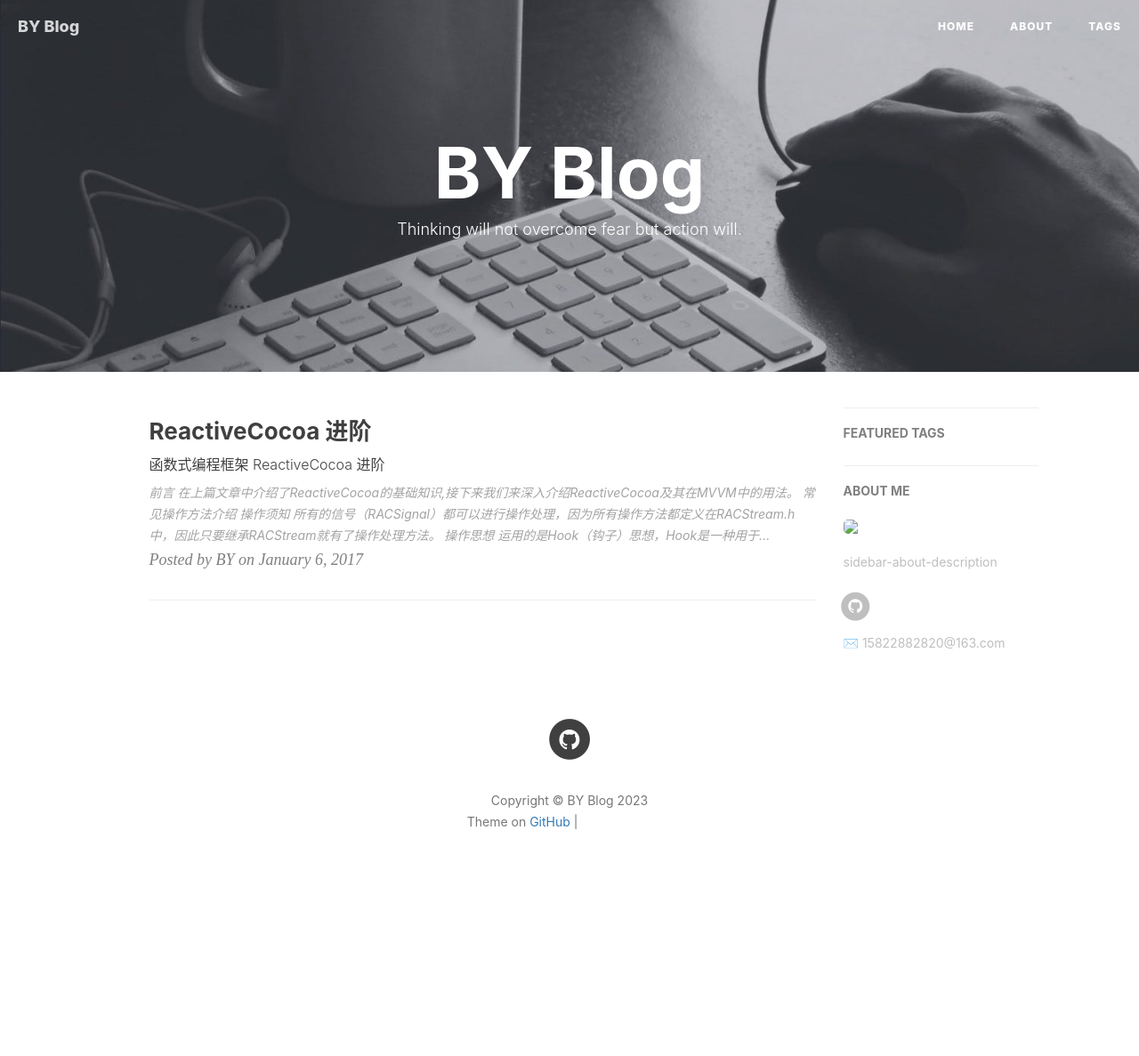
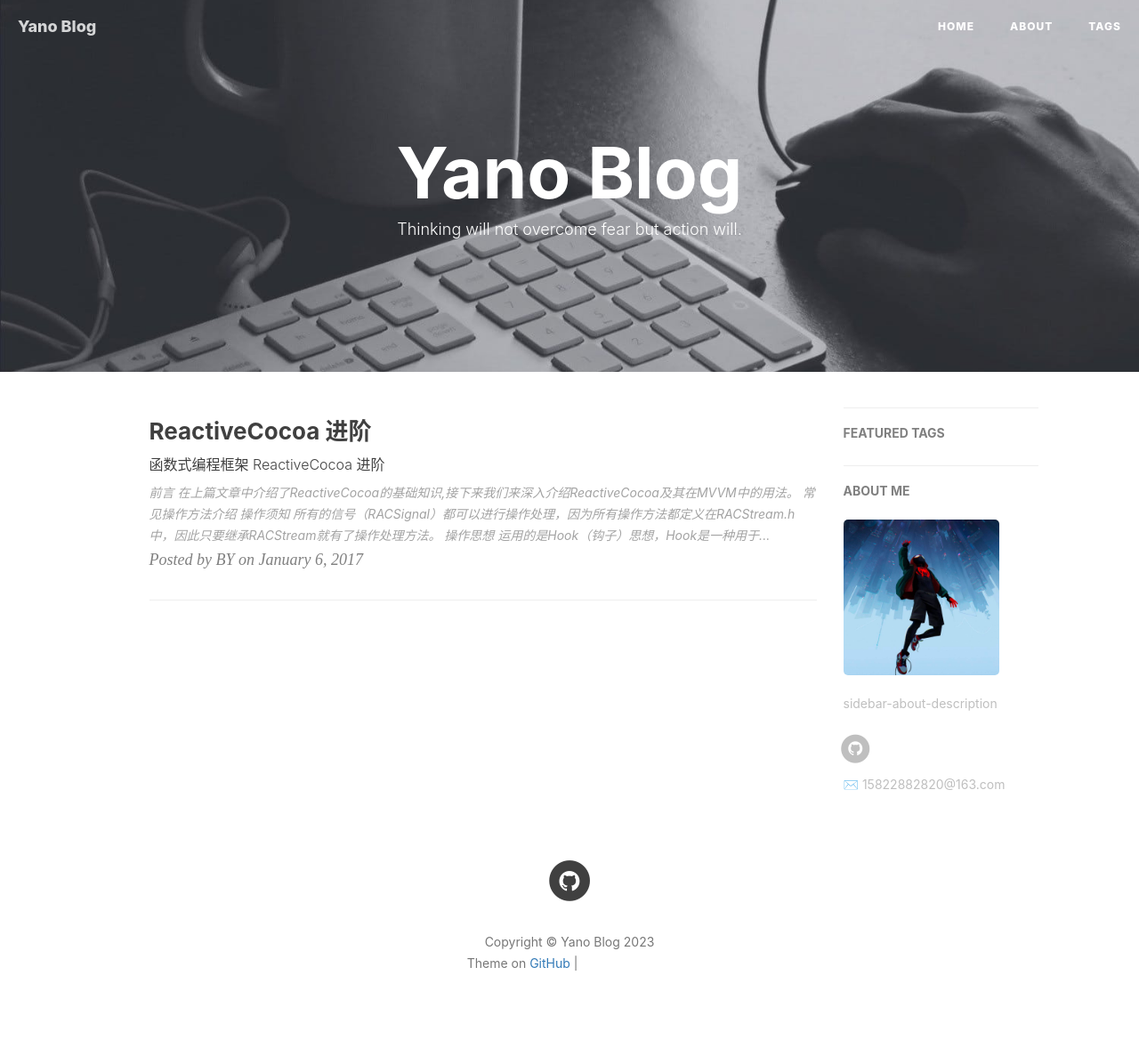
Before and after one commit to LjyYano/ljyyano.github.io, a Jekyll site: the page built from index.html, in a window 1280 px wide. Shown: the whole page at 89% size. Built offline with Jekyll 4.4.1, drawn with Linux system fonts in a browser that asks for light colours; nearby versions of some CDN libraries; the list of posts is cut into pages by our own code; comment, search, counter and statistics services are not loaded; before the commit the page ends 1028 px from its top, so only the background shows below that; grey boxes are pictures that could not be loaded.

Commit message:
fix 头像

```diff
--- a/_config.yml
+++ b/_config.yml
@@ -1,6 +1,6 @@
 # Site settings
-title: BY Blog
-SEOTitle: Yano的博客 | BY Yano
+title: Yano Blog
+SEOTitle: Yano 的博客 | Yano
 header-img: img/blog-banner-dark.jpg
 email: 15822882820@163.com
 description: "既往不恋，当下不杂，未来不乱"
```
Also changed, not shown: package.json (+7 -7 lines), README.md, img/head.jpg (renamed from img/head.jpeg), pwa/manifest.json.
